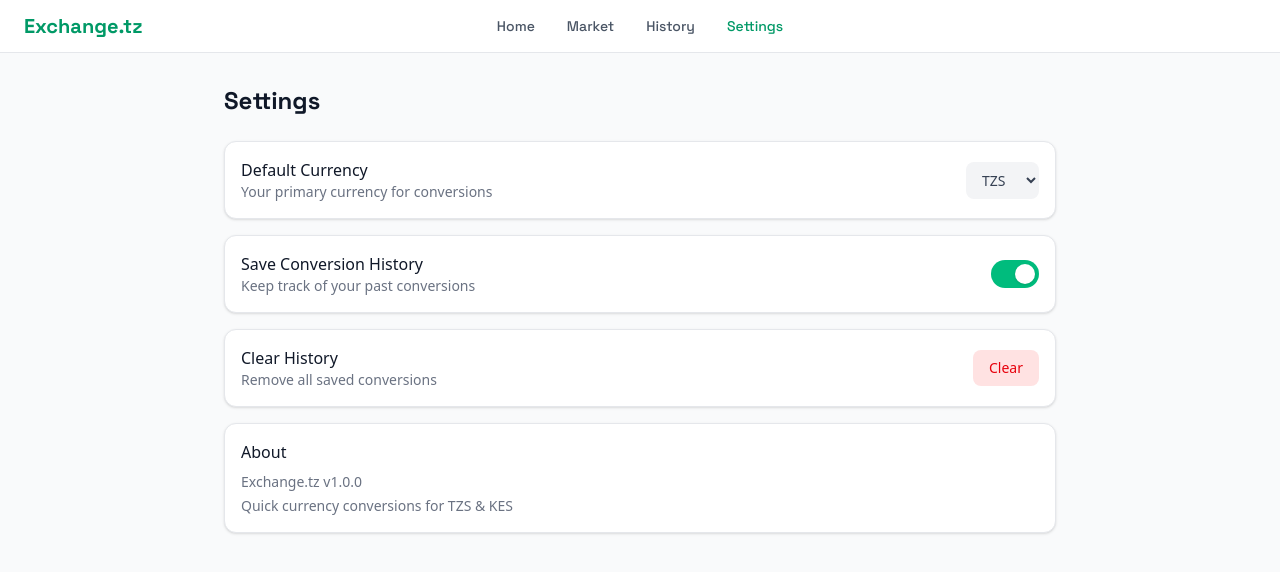
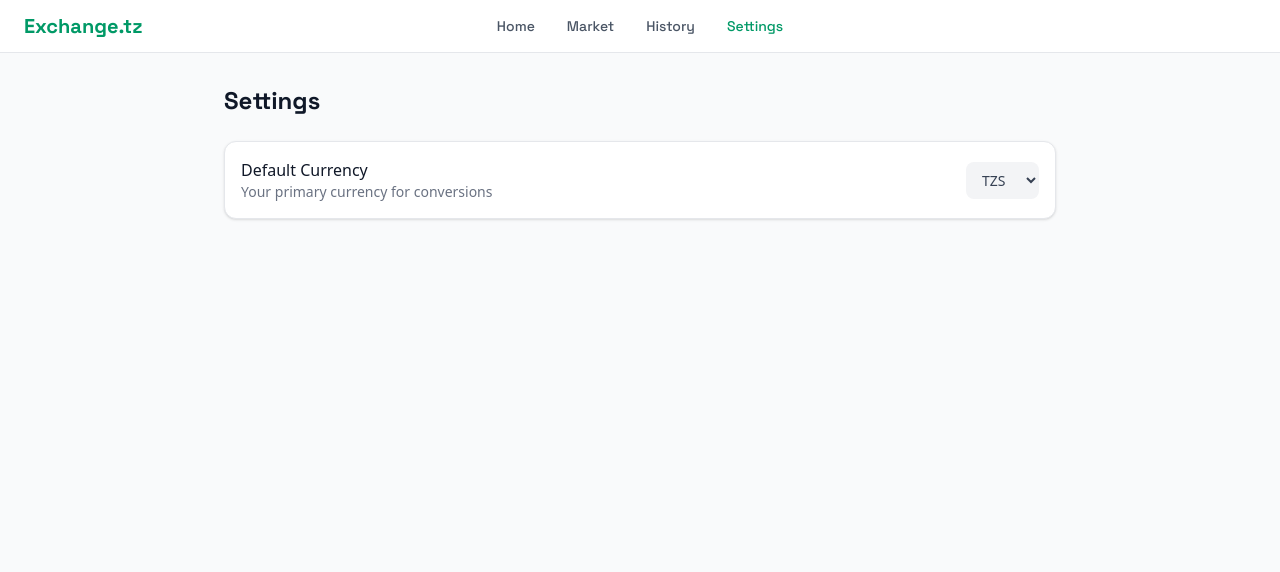
Before and after one commit to eddietal2/EAX, a SvelteKit app in the folder etz/: page /settings in a window 1280 px wide. Shown: the top 572 px of the page. Built offline with nearby package versions, Linux system fonts and the light colour scheme.

Commit message:
Deleted unncessary sections from Settings page

```diff
--- a/etz/src/routes/settings/+page.svelte
+++ b/etz/src/routes/settings/+page.svelte
@@ -21,37 +21,5 @@
 			</div>
 		</div>
 
-		<!-- Save History -->
-		<div class="bg-white rounded-xl shadow-sm border border-gray-200 p-4">
-			<div class="flex items-center justify-between">
-				<div>
-					<p class="font-medium text-gray-900">Save Conversion History</p>
-					<p class="text-sm text-gray-500">Keep track of your past conversions</p>
-				</div>
-				<button aria-label="Toggle save history" class="w-12 h-7 bg-emerald-500 rounded-full relative transition-colors">
-					<span class="absolute right-1 top-1 w-5 h-5 bg-white rounded-full shadow transition-transform"></span>
-				</button>
-			</div>
-		</div>
-
-		<!-- Clear History -->
-		<div class="bg-white rounded-xl shadow-sm border border-gray-200 p-4">
-			<div class="flex items-center justify-between">
-				<div>
-					<p class="font-medium text-gray-900">Clear History</p>
-					<p class="text-sm text-gray-500">Remove all saved conversions</p>
-				</div>
-				<button class="px-4 py-2 bg-red-100 text-red-600 text-sm font-medium rounded-lg hover:bg-red-200 transition-colors">
-					Clear
-				</button>
-			</div>
-		</div>
-
-		<!-- About -->
-		<div class="bg-white rounded-xl shadow-sm border border-gray-200 p-4">
-			<p class="font-medium text-gray-900 mb-2">About</p>
-			<p class="text-sm text-gray-500">Exchange.tz v1.0.0</p>
-			<p class="text-sm text-gray-500 mt-1">Quick currency conversions for TZS & KES</p>
-		</div>
 	</div>
 </div>
```
